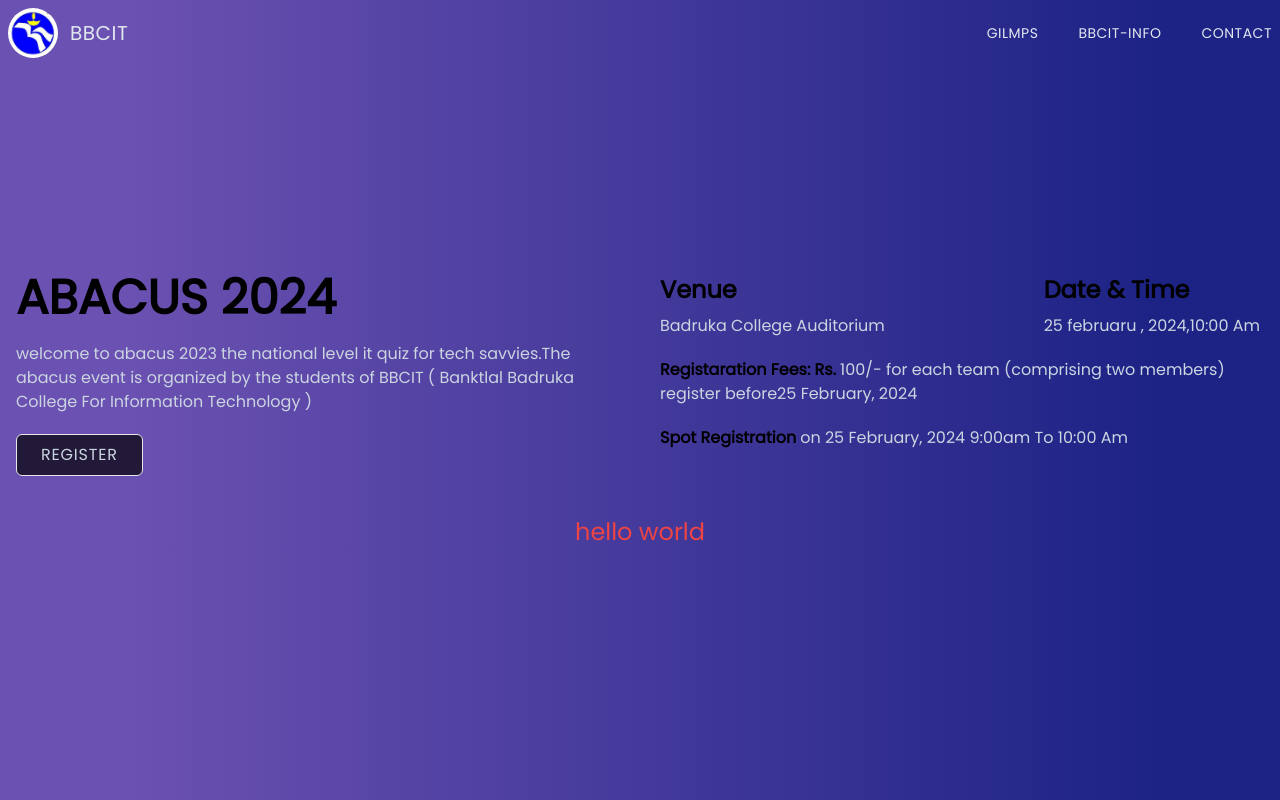
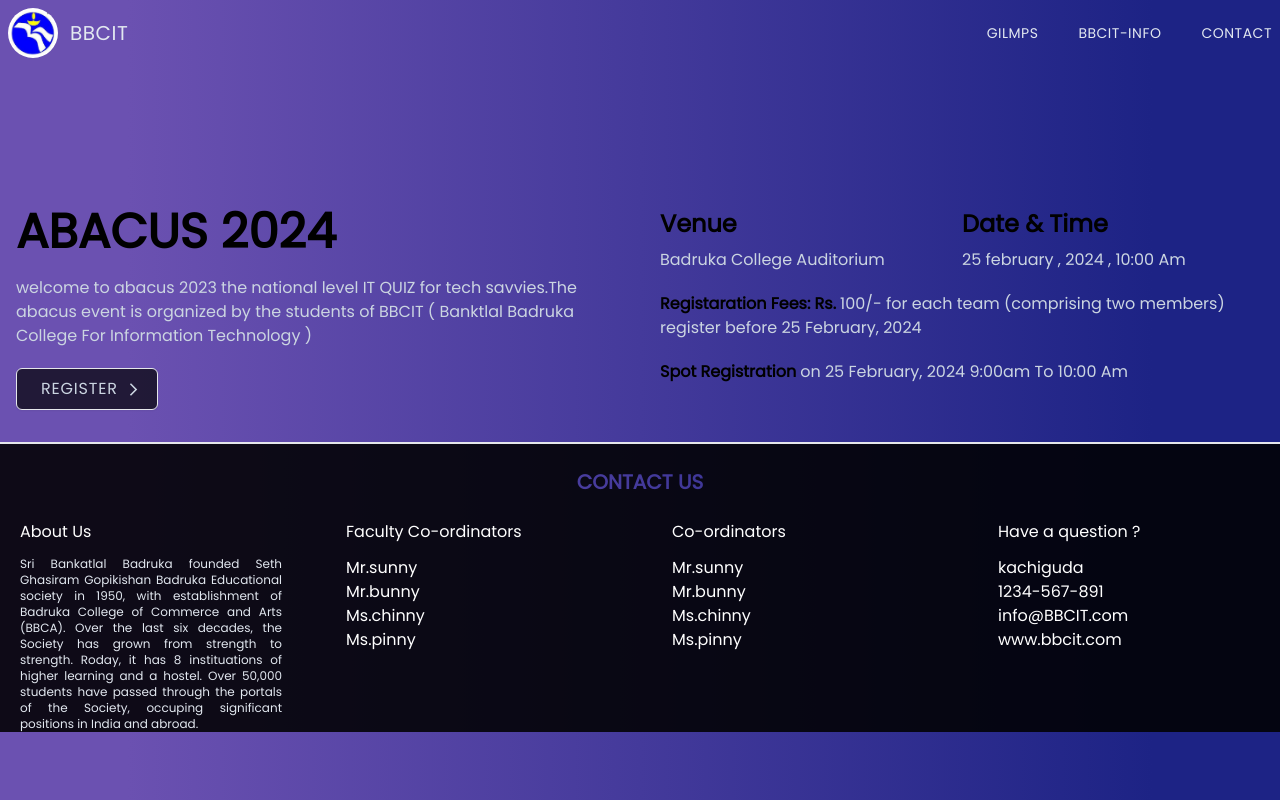
Before and after one commit to shivakumar-ui-max/orgabacus, a React (Vite) app: page / in a window 1280 px wide. Built offline with nearby package versions, Linux system fonts and the light colour scheme.

Commit message:
added footer

```diff
--- a/src/App.jsx
+++ b/src/App.jsx
@@ -1,7 +1,7 @@
 import React from "react";
 import Navbar from "./components/Navbar";
 import Home from "./components/Home";
-import Glimps from "./components/Glimps";
+import Contact from "./components/Contact";
 
 const App = () => {
    return (
@@ -9,7 +9,7 @@
          <main>
             <Navbar />
             <Home />
-            <Glimps />
+            <Contact />
          </main>
       </>
    );
--- /dev/null
+++ b/src/components/Contact.jsx
@@ -0,0 +1,54 @@
+import React from "react";
+
+const Contact = () => {
+   return (
+      <section className="border-t-2 black text-white mt-8">
+         <h4 className="uppercase text-center mt-6 font-bold text-xl gradient">
+            contact us
+         </h4>
+         <div className="container mx-auto flex justify-between flex-col gap-6 md:flex-row mt-6">
+            <div className="aboutUs flex-1 px-5">
+               <h5>About Us</h5>
+               <p className="text-xs text-justify mt-3 text-slate-200">
+                  Sri Bankatlal Badruka founded Seth Ghasiram Gopikishan Badruka
+                  Educational society in 1950, with establishment of Badruka
+                  College of Commerce and Arts (BBCA). Over the last six
+                  decades, the Society has grown from strength to strength.
+                  Roday, it has 8 instituations of higher learning and a hostel.
+                  Over 50,000 students have passed through the portals of the
+                  Society, occuping significant positions in India and abroad.
+               </p>
+            </div>
+            <div className="flex-1 px-5">
+               <h5>Faculty Co-ordinators</h5>
+               <ul className="mt-3">
+                  <li>Mr.sunny</li>
+                  <li>Mr.bunny</li>
+                  <li>Ms.chinny</li>
+                  <li>Ms.pinny</li>
+               </ul>
+            </div>
+            <div className="flex-1 px-5">
+               <h5>Co-ordinators</h5>
+               <ul className="mt-3">
+                  <li>Mr.sunny</li>
+                  <li>Mr.bunny</li>
+                  <li>Ms.chinny</li>
+                  <li>Ms.pinny</li>
+               </ul>
+            </div>
+            <div className="flex-1 px-5">
+               <h5>Have a question ?</h5>
+               <ul className="mt-3">
+                  <li>kachiguda</li>
+                  <li>1234-567-891</li>
+                  <li>info@BBCIT.com</li>
+                  <li>www.bbcit.com</li>
+               </ul>
+            </div>
+         </div>
+      </section>
+   );
+};
+
+export default Contact;
--- a/src/components/Home.jsx
+++ b/src/components/Home.jsx
@@ -1,4 +1,5 @@
 import React from "react";
+import { MdArrowForwardIos } from "react-icons/md";
 
 const Home = () => {
    return (
@@ -8,19 +9,20 @@
                abacus 2024
             </h1>
             <p className="text-base mt-5">
-               welcome to abacus 2023 the national level it quiz for tech
+               welcome to abacus 2023 the national level IT QUIZ for tech
                savvies.The abacus event is organized by the students of BBCIT (
                Banktlal Badruka College For Information Technology )
             </p>
-            <div className="mt-5 border uppercase inline-block tracking-wider text-base rounded-md px-6 py-2 bg-[rgba(0,0,0,0.690)] shadow-sm">
+            <div className="mt-5 border uppercase cursor-pointer  tracking-wider text-base rounded-md pl-6 pr-4 py-2 bg-[rgba(0,0,0,0.690)] shadow-sm inline-flex items-center gap-2 ">
                <a href="https://docs.google.com/forms/d/e/1FAIpQLSfjisAs9CeAD9iNtqK7QdNzU7_fKla8E5NqcP1_mcqWuUAUog/viewform?usp=sf_link">
                   Register
                </a>
+               <MdArrowForwardIos size={15} />
             </div>
          </div>
          <div className="flex-1 ">
             <div className="flex justify-between items-center">
-               <div className="flex flex-col gap-2">
+               <div className="flex flex-col gap-2 flex-1">
                   <h3 className="text-2xl text-black capitalize font-semibold md:3xl">
                      venue
                   </h3>
@@ -28,12 +30,12 @@
                      badruka college auditorium
                   </span>
                </div>
-               <div className="flex flex-col gap-2">
+               <div className="flex flex-col gap-2 flex-1">
                   <h3 className="text-black text-2xl capitalize font-semibold md:3xl">
                      Date & time
                   </h3>
                   <span className="text-base mr-1 ">
-                     25 februaru , 2024,10:00 Am
+                     25 february , 2024 , 10:00 Am
                   </span>
                </div>
             </div>
@@ -41,8 +43,8 @@
                <span className="text-black capitalize font-semibold mr-1">
                   registaration fees: Rs.
                </span>
-               100/- for each team (comprising two members) register before
-               <span>25 February, 2024</span>
+               100/- for each team (comprising two members) register before 25
+               February, 2024
             </p>
             <p className="text-base mt-5 capitalize">
                <span className="text-black font-semibold mr-1">
--- a/src/components/Navbar.jsx
+++ b/src/components/Navbar.jsx
@@ -10,7 +10,7 @@
       });
    };
    return (
-      <nav className=" container mx-auto flex justify-between items-center uppercase  text-xl tracking-wide text-slate-200  p-2">
+      <nav className=" container mx-auto flex justify-between items-center uppercase  text-xl tracking-wide text-slate-200  p-2 fixed top-0 left-0">
          <div className="logo flex items-center space-x-3">
             <img
                src={logo}
--- a/src/index.css
+++ b/src/index.css
@@ -13,4 +13,16 @@
          rgba(29, 35, 133, 1) 90%
       );
    }
+   .gradient {
+      background: linear-gradient(
+         90deg,
+         rgba(107, 81, 177, 1) 10%,
+         rgba(29, 35, 133, 1) 90%
+      );
+      -webkit-background-clip: text;
+      -webkit-text-fill-color: transparent;
+   }
+   .black {
+      background-color: rgba(0, 0, 0, 0.87);
+   }
 }
```
